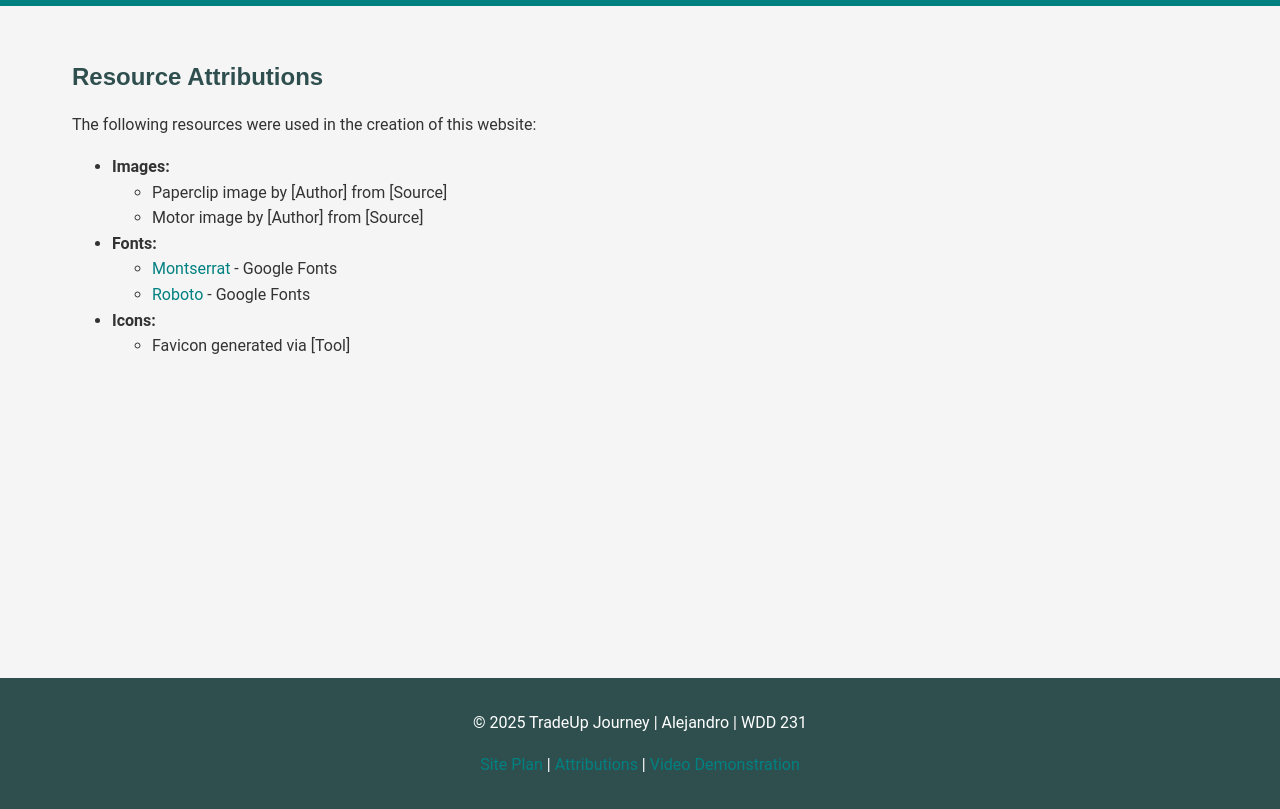
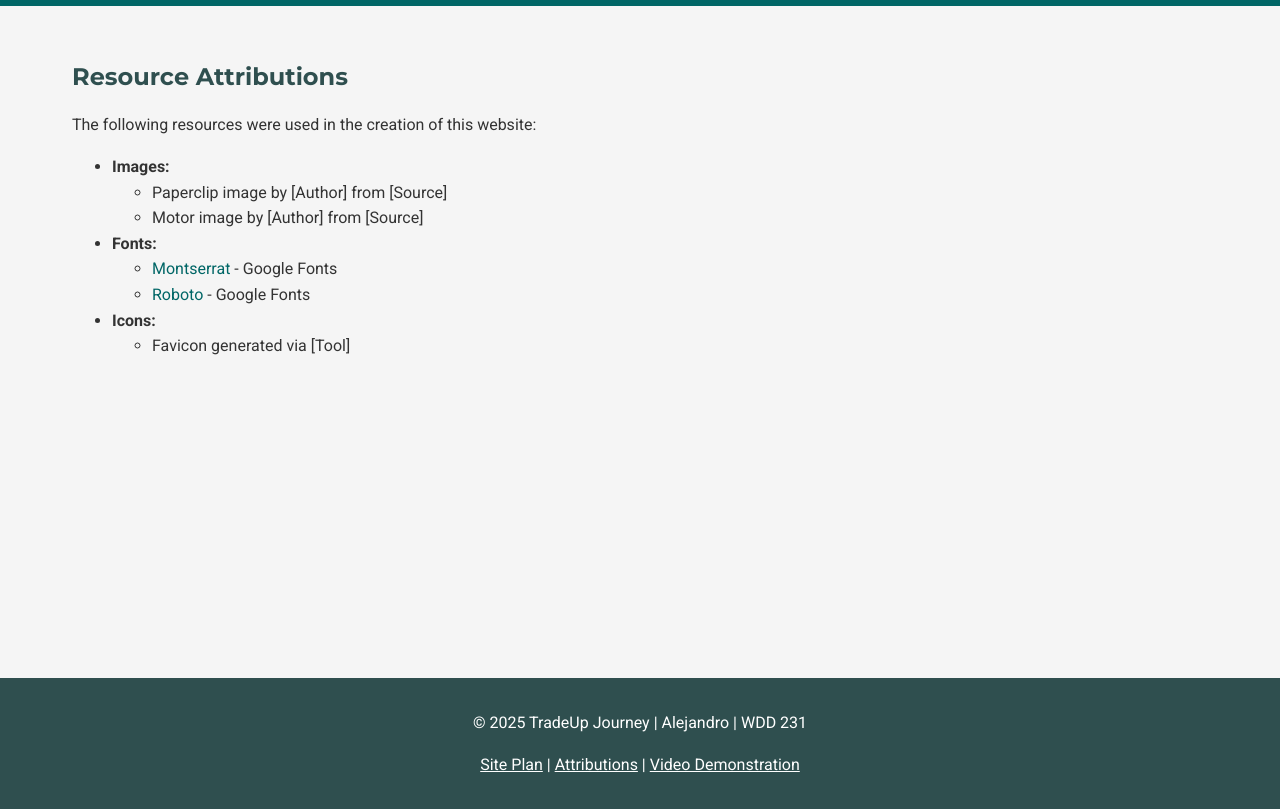
Before and after one commit to FirstTurtleDev/wdd231, a plain HTML site: page finalproject/attributions.html in a window 1280 px wide. Shown: the part 77-886 px from the top of the page. Drawn offline with nearby package versions, Linux system fonts and the light colour scheme.

Commit message:
fixed soem errors

```diff
--- a/finalproject/attributions.html
+++ b/finalproject/attributions.html
@@ -7,9 +7,15 @@
     <title>Attributions | TradeUp Journey</title>
     <meta name="description" content="Sources and credits for content used on this site.">
     <meta name="author" content="Alejandro">
+    <link rel="stylesheet" href="https://cdnjs.cloudflare.com/ajax/libs/normalize/8.0.1/normalize.min.css">
+    <link rel="preconnect" href="https://fonts.googleapis.com">
+    <link rel="preconnect" href="https://fonts.gstatic.com" crossorigin>
+    <link
+        href="https://fonts.googleapis.com/css2?family=Montserrat:wght@400;700&family=Roboto:wght@400;700&display=swap"
+        rel="stylesheet">
     <link rel="stylesheet" href="styles/styles.css">
     <link rel="icon" href="favicon.ico">
-    <script type="module" src="scripts/main.js" defer></script>
+    <script type="module" src="scripts/main.js"></script>
 </head>
 
 <body>
--- a/finalproject/styles/styles.css
+++ b/finalproject/styles/styles.css
@@ -1,6 +1,7 @@
 :root {
     /* Color Palette */
-    --primary-color: #008080;
+    /* Darkened Teal to meet WCAG AA (4.5:1) on #F5F5F5 */
+    --primary-color: #006666;
     /* Teal */
     --secondary-color: #FF7F50;
     /* Coral Orange */
@@ -112,6 +113,15 @@ footer {
     text-align: center;
     padding: var(--space-md);
     margin-top: var(--space-lg);
+}
+
+footer a {
+    color: var(--text-light);
+    text-decoration: underline;
+}
+
+footer a:hover {
+    color: var(--secondary-color);
 }
 
 /* Utility Classes */
```
Also changed, not shown: finalproject/index.html (+5 -2 lines), finalproject/participate.html (+4 -2 lines), finalproject/thankyou.html (+7 -1 lines), finalproject/tradelog.html (+4 -2 lines).
